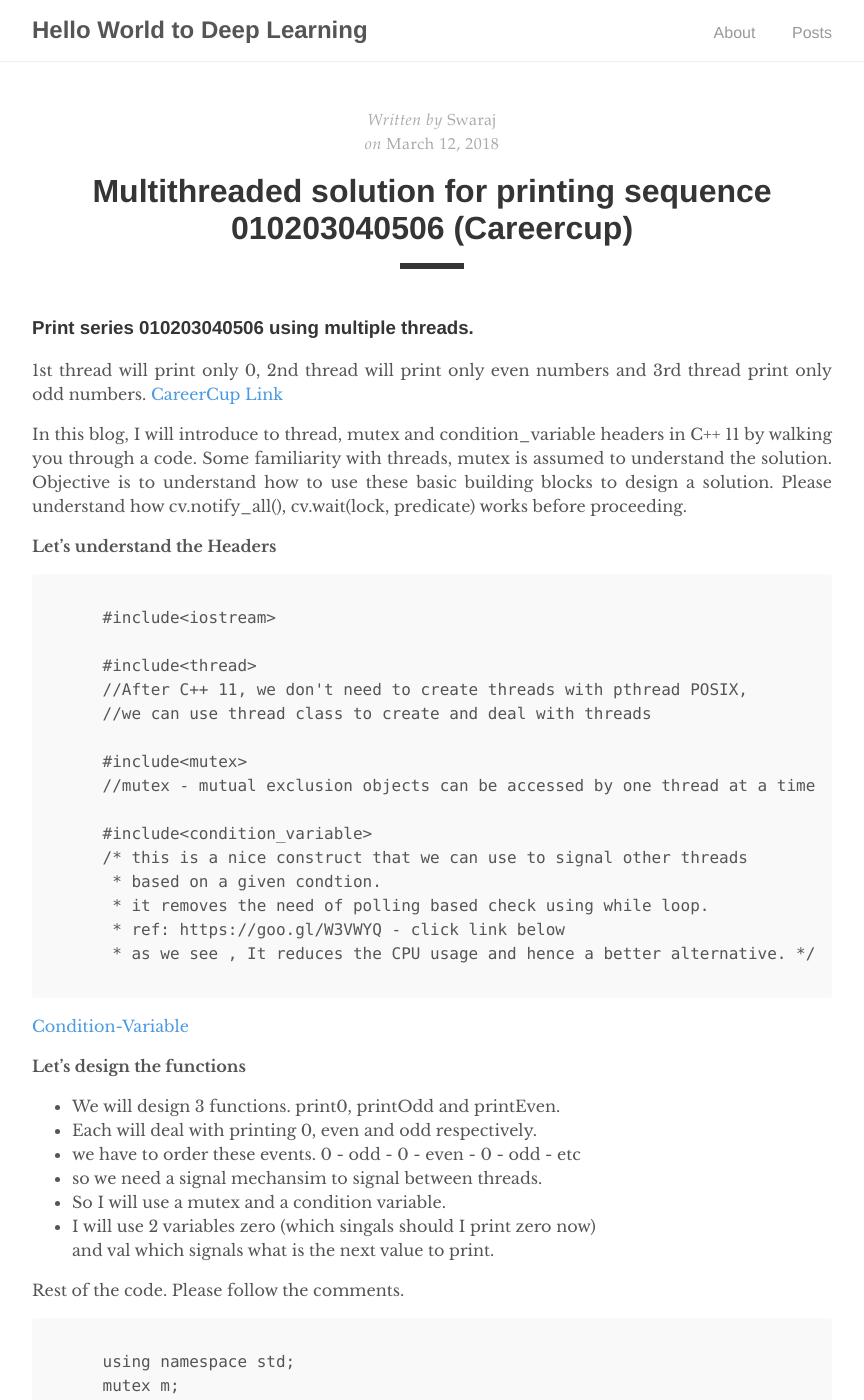
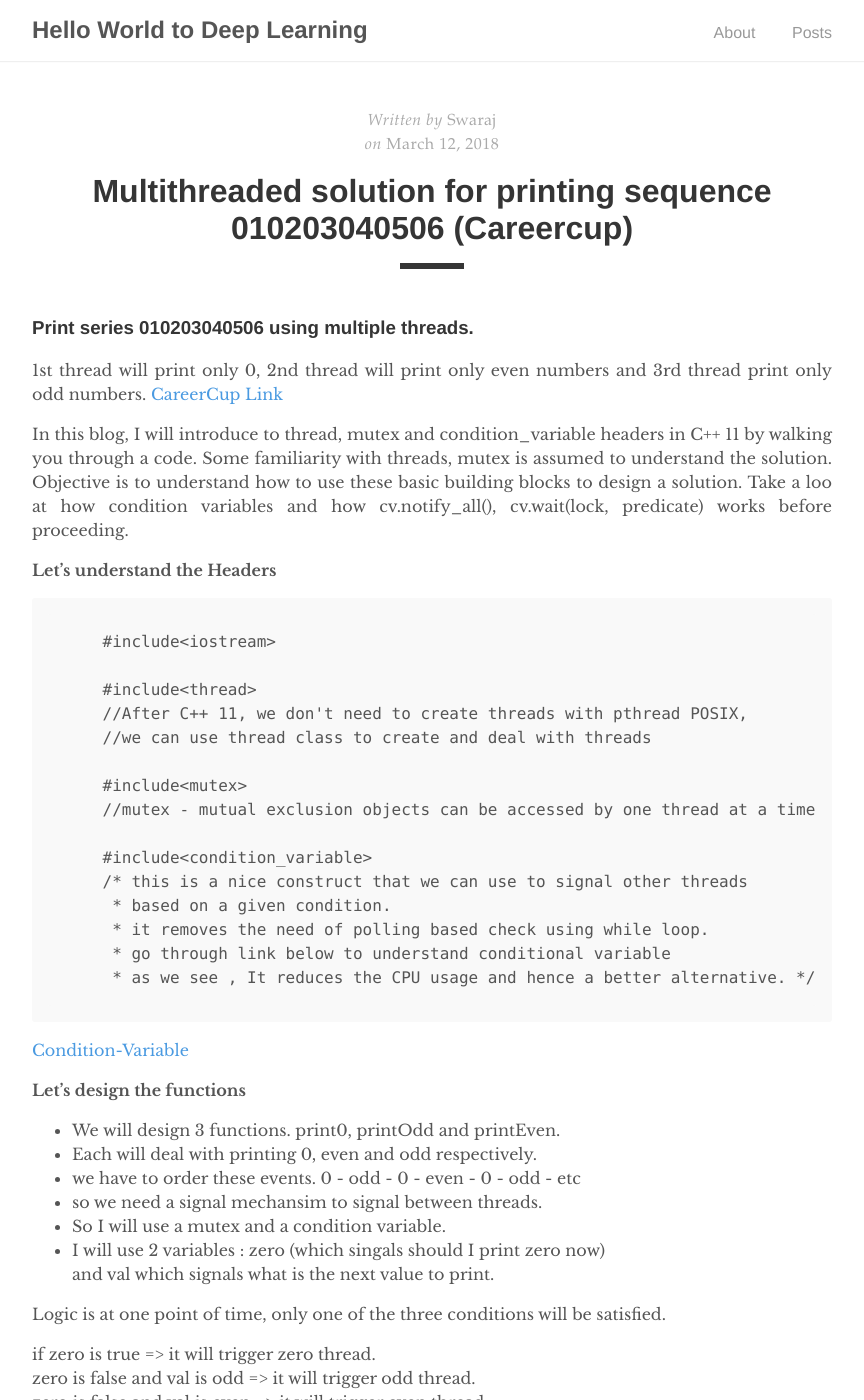
Before and after one commit to Swarajk7/swarajk7.github.io, a Jekyll site: the page built from _posts/2018-03-12-multi_threaded_printing.md, in a window 1280 px wide and 1400 px high. Shown: the whole window, without its empty margins (208-1072 px from the left). Built offline with Jekyll 4.4.1, drawn with Linux system fonts in a browser that asks for light colours; some of the changed text lies outside the part shown.

Commit message:
Fixed typos

```diff
--- a/_posts/2018-03-12-multi_threaded_printing.md
+++ b/_posts/2018-03-12-multi_threaded_printing.md
@@ -9,7 +9,7 @@ author: "Swaraj"
 [CareerCup Link](https://www.careercup.com/question?id=5082791237648384)
 
 In this blog, I will introduce to thread, mutex and condition_variable headers in C++ 11 by walking you through a code.
-Some familiarity with threads, mutex is assumed to understand the solution. Objective is to understand how to use these basic building blocks to design a solution. Please understand how cv.notify_all(), cv.wait(lock, predicate) works before proceeding.
+Some familiarity with threads, mutex is assumed to understand the solution. Objective is to understand how to use these basic building blocks to design a solution. Take a loo at how condition variables and how cv.notify_all(), cv.wait(lock, predicate) works before proceeding.
 
 <b> Let's understand the Headers</b>
 
@@ -25,9 +25,9 @@ Some familiarity with threads, mutex is assumed to understand the solution. Obje
 
         #include<condition_variable>
         /* this is a nice construct that we can use to signal other threads
-         * based on a given condtion.
+         * based on a given condition.
          * it removes the need of polling based check using while loop.
-         * ref: https://goo.gl/W3VWYQ - click link below
+         * go through link below to understand conditional variable
          * as we see , It reduces the CPU usage and hence a better alternative. */
 
 [Condition-Variable](https://goo.gl/W3VWYQ)
@@ -38,7 +38,17 @@ Some familiarity with threads, mutex is assumed to understand the solution. Obje
 * we have to order these events. 0 - odd - 0 - even - 0 - odd - etc
 * so we need a signal mechansim to signal between threads.
 * So I will use a mutex and a condition variable.
-* I will use 2 variables zero (which singals should I print zero now) <br> and val which signals what is the next value to print.
+* I will use 2 variables : zero (which singals should I print zero now) <br> and val which signals what is the next value to print.
+
+
+Logic is at one point of time, only one of the three conditions will be satisfied.
+
+if zero is true => it will trigger zero thread. <br>
+zero is false and val is odd => it will trigger odd thread. <br>
+zero is false and val is even => it will trigger even thread. <br>
+
+Each thread will print something and change state of zero and val to trigger other threads. <br>
+
 
 Rest of the code. Please follow the comments.
 
```
Also changed, not shown: other parts of _posts/2018-03-12-multi_threaded_printing.md (+0 -6 lines).
